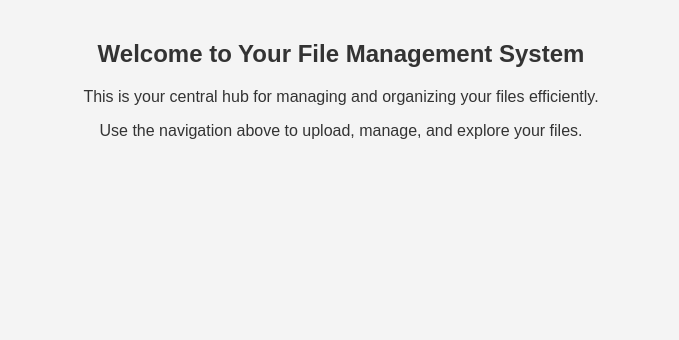
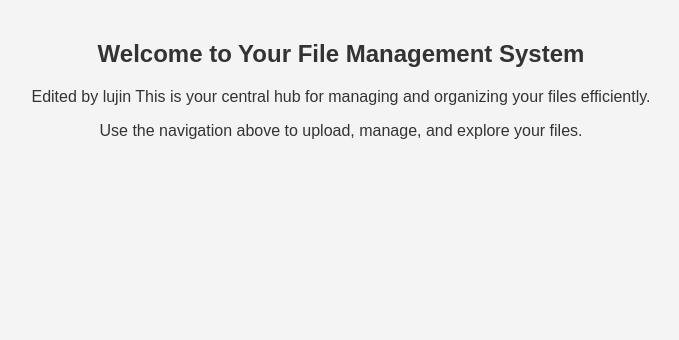
Before and after one commit to Lujin-A/File-management-website, a Django app: page / in a window 1280 px wide. Shown: the part 134-474 px from the top of the page, without its empty margins (299-978 px from the left). Run offline with Django 4.2, Linux system fonts and the light colour scheme.

Commit message:
Update home.html

```diff
--- a/templates/core/home.html
+++ b/templates/core/home.html
@@ -68,7 +68,7 @@
 
     <main>
         <h2>Welcome to Your File Management System</h2>
-        <p>This is your central hub for managing and organizing your files efficiently.</p>
+        <p>Edited by lujin This is your central hub for managing and organizing your files efficiently.</p>
         <p>Use the navigation above to upload, manage, and explore your files.</p>
     </main>
 
```
